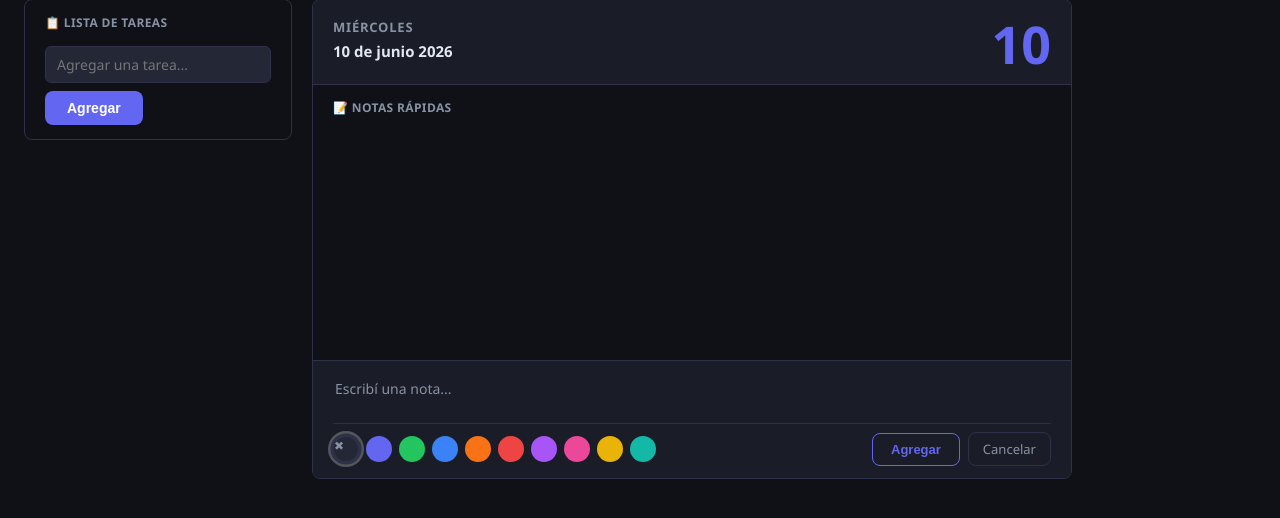
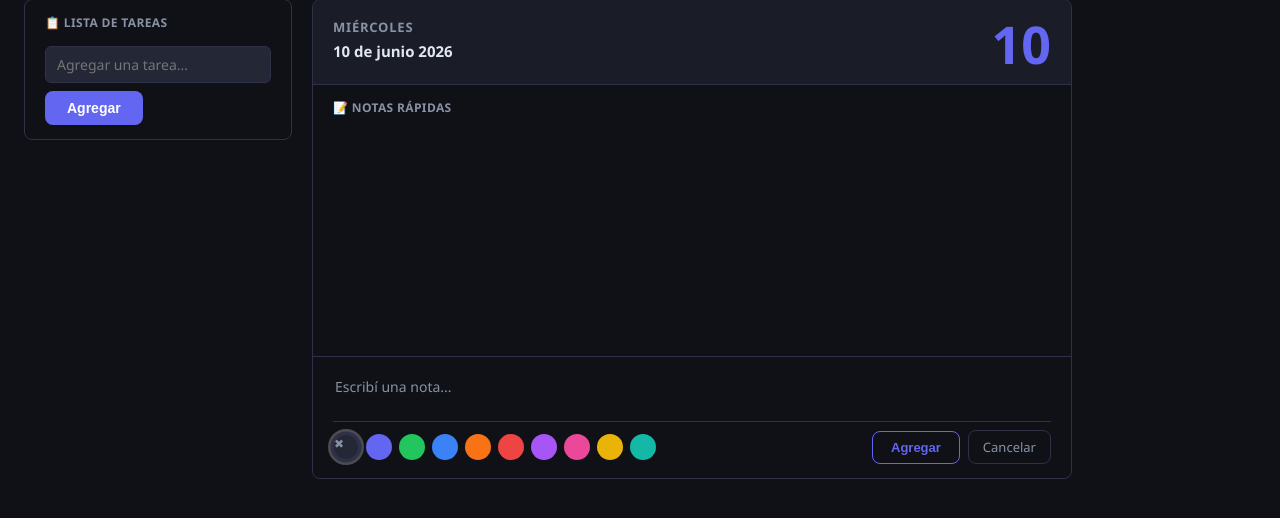
Before and after one commit to LDsAragon/health-tracker, a Flask app: page /day/2026-06-10 in a window 1280 px wide. Shown: the part 127-645 px from the top of the page. Run offline with Flask 3, Linux system fonts and the light colour scheme; data that the repository does not hold is empty.

Commit message:
vista del dia: quitar fondo surface de la caja de notas rapidas + divisor en titulo de notas rapidas

```diff
--- a/static/css/day.css
+++ b/static/css/day.css
@@ -41,7 +41,7 @@
 }
 
 /* Reordenar secciones de la card: notas rápidas suben al hueco de los objetivos */
-.day-qn-title        { order: 2; padding: 14px 20px 0; }
+.day-qn-title        { order: 2; padding: 14px 20px 0; border-top: 1px solid var(--border); }
 .day-card-notes      { order: 3; }
 .day-card-footer-wrap { order: 4; }
 .day-card-journal    { order: 5; }
@@ -83,7 +83,6 @@
   justify-content: space-between;
   align-items: flex-start;
   padding: 18px 20px 14px;
-  border-bottom: 1px solid var(--border);
   background: var(--surface);
 }
 
@@ -252,8 +251,7 @@
 /* Footer: agregar nota */
 .day-card-footer-wrap {
   border-top: 1px solid var(--border);
-  padding: 12px 20px;
-  background: var(--surface);
+  padding: 14px 20px;
 }
 .day-card-footer {
   display: flex;
```
